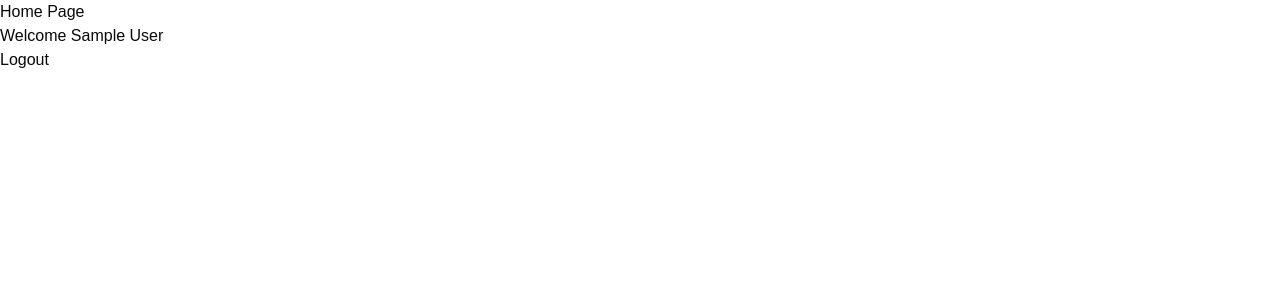
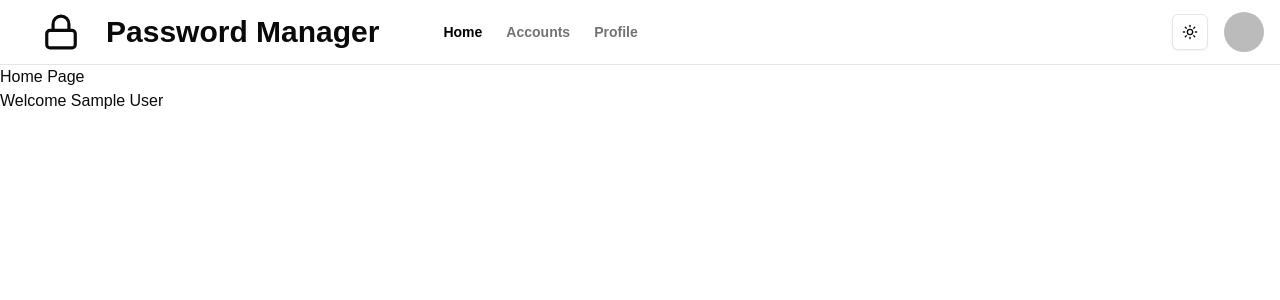
Before and after one commit to antonyjes/passwordmanager, a Next.js app: page /home in a window 1280 px wide. Shown: the top 300 px of the page. Built offline with nearby package versions, Linux system fonts and the light colour scheme; no server answers; sample sign-in values are in the browser's storage.

Commit message:
navbar component and user button

```diff
--- /dev/null
+++ b/app/(protected)/_components/navbar.tsx
@@ -0,0 +1,62 @@
+"use client";
+
+import { ModeToggle } from "@/components/theme-toggle";
+import { UserButton } from "@/components/user-button";
+import { cn } from "@/lib/utils";
+import { Lock } from "lucide-react";
+import Link from "next/link";
+import { usePathname } from "next/navigation";
+
+export const Navbar = () => {
+  const pathname = usePathname();
+
+  return (
+    <nav className="border-b">
+      <div className="flex h-16 items-center px-4">
+        <div className="flex items-center mr-10">
+          <Lock className="w-[90px] h-[38px]" />
+          <h1 className="text-3xl font-bold">Password Manager</h1>
+        </div>
+        <div className="flex items-center space-x-4 lg:space-x-6 mx-6">
+          <Link
+            href="/home"
+            className={cn(
+              "text-sm font-bold transition-colors hover:text-primary",
+              pathname === "/home"
+                ? "text-black dark:text-white"
+                : "text-muted-foreground"
+            )}
+          >
+            Home
+          </Link>
+          <Link
+            href="/accounts"
+            className={cn(
+              "text-sm font-bold transition-colors hover:text-primary",
+              pathname === "/accounts"
+                ? "text-black dark:text-white"
+                : "text-muted-foreground"
+            )}
+          >
+            Accounts
+          </Link>
+          <Link
+            href="/profile"
+            className={cn(
+              "text-sm font-bold transition-colors hover:text-primary",
+              pathname === "/profile"
+                ? "text-black dark:text-white"
+                : "text-muted-foreground"
+            )}
+          >
+            Profile
+          </Link>
+        </div>
+        <div className="ml-auto flex items-center space-x-4">
+          <ModeToggle />
+          <UserButton />
+        </div>
+      </div>
+    </nav>
+  );
+};
--- /dev/null
+++ b/app/(protected)/accounts/page.tsx
@@ -0,0 +1,7 @@
+const AccounsPage = () => {
+    return(
+        <div>Accounts Page</div>
+    )
+}
+
+export default AccounsPage;
--- a/app/(protected)/home/page.tsx
+++ b/app/(protected)/home/page.tsx
@@ -1,7 +1,6 @@
 "use client";
 
 import { useAuth } from "@/hooks/useAuth";
-import { signOut } from "next-auth/react";
 
 const Home = () => {
   const { session, status } = useAuth(true);
@@ -12,9 +11,6 @@ const Home = () => {
     <div>
       <h1>Home Page</h1>
       <p>Welcome {session?.user?.name}</p>
-      <button onClick={() => signOut({ callbackUrl: "/auth/login" })}>
-        Logout
-      </button>
     </div>
   );
 };
--- /dev/null
+++ b/app/(protected)/layout.tsx
@@ -0,0 +1,12 @@
+import { Navbar } from "./_components/navbar";
+
+const ProtectedLayout = ({ children }: { children: React.ReactNode }) => {
+  return (
+    <div>
+      <Navbar />
+      {children}
+    </div>
+  );
+};
+
+export default ProtectedLayout;
--- a/app/api/auth/[...nextauth]/route.ts
+++ b/app/api/auth/[...nextauth]/route.ts
@@ -40,6 +40,7 @@ export const authOptions: NextAuthOptions = {
           id: user.id,
           email: user.email,
           name: user.name,
+          image: user.image,
         };
       },
     }),
--- /dev/null
+++ b/components/user-button.tsx
@@ -0,0 +1,43 @@
+"use client";
+
+import {
+  DropdownMenu,
+  DropdownMenuContent,
+  DropdownMenuItem,
+  DropdownMenuTrigger,
+} from "@/components/ui/dropdown-menu";
+import { Avatar, AvatarFallback, AvatarImage } from "@/components/ui/avatar";
+import { useAuth } from "@/hooks/useAuth";
+import { FaUser } from "react-icons/fa";
+import { LogOut } from "lucide-react";
+import { signOut } from "next-auth/react";
+
+export const UserButton = () => {
+  const { session, status } = useAuth(true);
+
+  if (status === "loading") return <div>Loading...</div>;
+
+  return (
+    <DropdownMenu>
+      <DropdownMenuTrigger>
+        <Avatar>
+          <AvatarImage src={session?.user?.image || ""} />
+          <AvatarFallback className="bg-sky-500">
+            <FaUser className="text-white" />
+          </AvatarFallback>
+        </Avatar>
+      </DropdownMenuTrigger>
+      <DropdownMenuContent className="w-40" align="end">
+        <span
+          onClick={() => signOut({ callbackUrl: "/auth/login" })}
+          className="cursor-pointer"
+        >
+          <DropdownMenuItem>
+            <LogOut className="mr-2 h-4 w-4" />
+            Logout
+          </DropdownMenuItem>
+        </span>
+      </DropdownMenuContent>
+    </DropdownMenu>
+  );
+};
--- a/middleware.ts
+++ b/middleware.ts
@@ -24,5 +24,5 @@ export async function middleware(request: NextRequest) {
 }
 
 export const config = {
-  matcher: ["/home/:path*", "/auth/login", "/auth/register"],
+  matcher: ["/home/:path*", "/auth/login", "/auth/register", "/accounts/:path*", "/profile"],
 };
```
